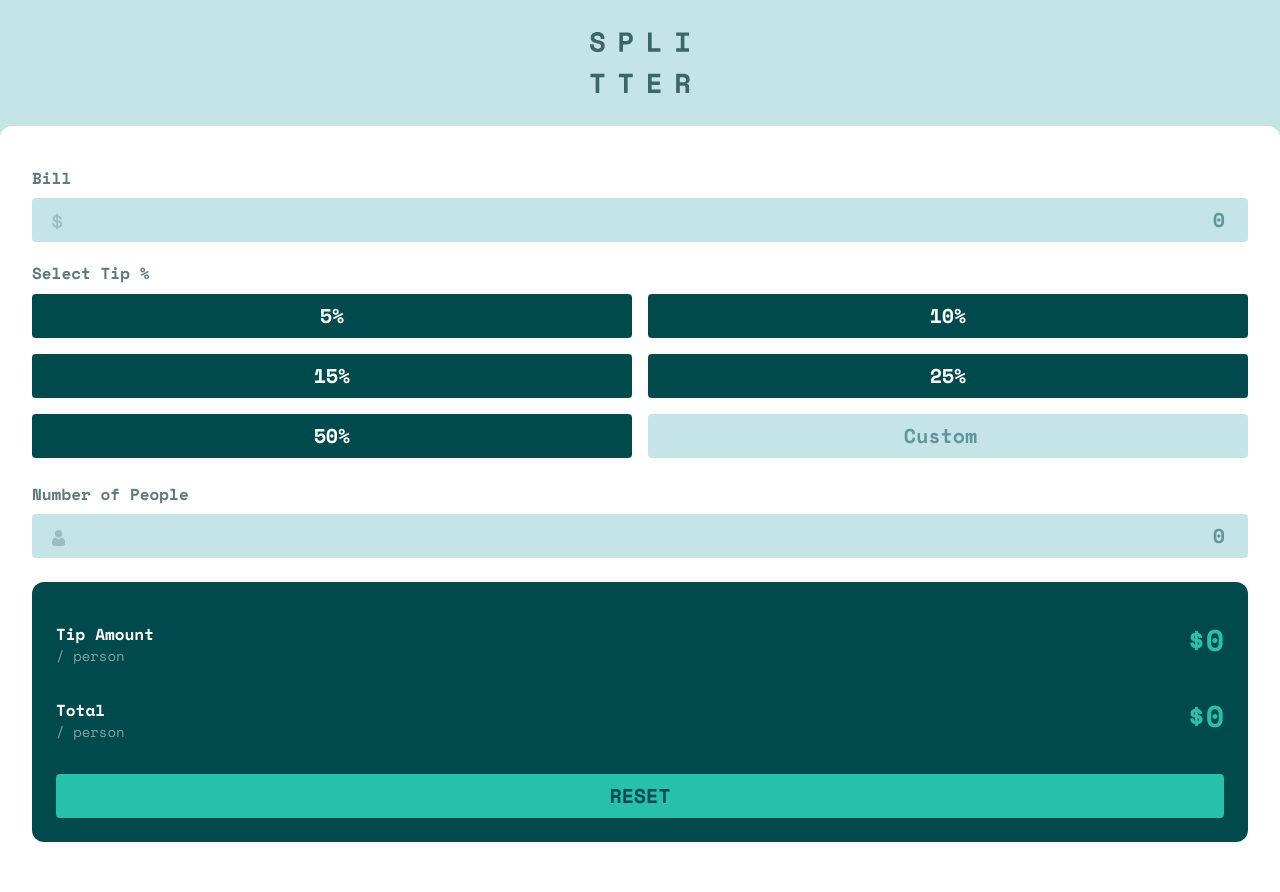
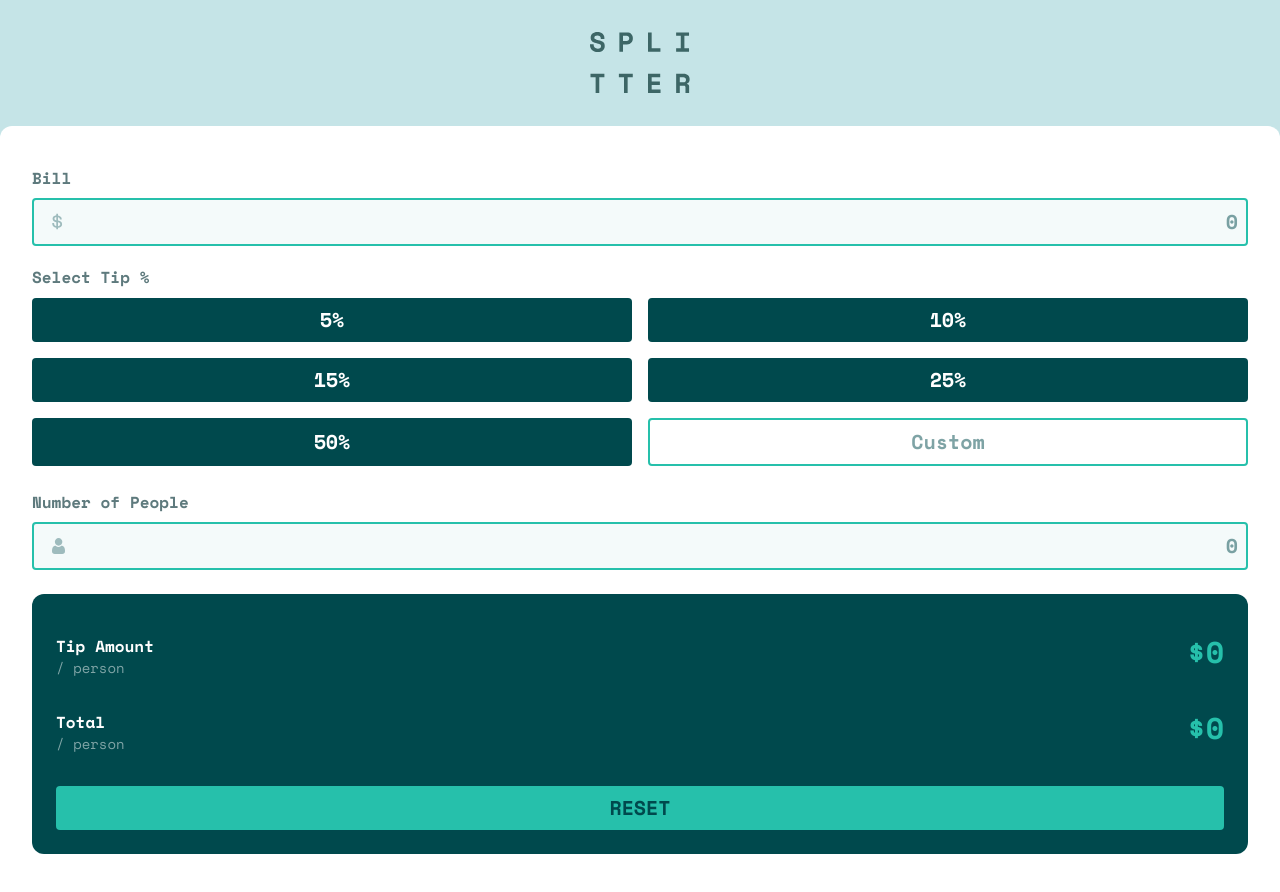
Before and after one commit to puyanwei/tip-calculator, a Next.js app: page / in a window 1280 px wide. Built offline with nearby package versions, Linux system fonts and the light colour scheme.

Commit message:
styling input boxes, remove up and down arrows for number input box

```diff
--- a/components/InputBox.tsx
+++ b/components/InputBox.tsx
@@ -2,6 +2,7 @@ import { DollarIcon } from "./icons/DollarIcon"
 import { PersonIcon } from "./icons/PersonIcon"
 
 interface InputBoxProps {
+  className?: string
   placeholder?: string
   type: string
   icon?: Icon
@@ -14,17 +15,17 @@ const iconMap = {
   people: <PersonIcon />,
 }
 
-export function InputBox({ placeholder, type, icon }: InputBoxProps) {
+export function InputBox({ placeholder, type, icon, className }: InputBoxProps) {
   const placeholderTextAlignment = placeholder === "Custom" ? "text-center" : "text-right"
   const placeholderTextColor = placeholder === "0" ? "placeholder:text-dark-cyan" : ""
   return (
     <div className="relative">
       <input
-        className={`rounded p-2 bg-gray-cyan-100 text-dark-cyan text-gray placeholder:text-dark-cyan placeholder:opacity-50 w-full ${placeholderTextAlignment} ${placeholderTextColor}`}
-        type="number"
+        className={`rounded p-2 bg-gray-cyan-50 border-2 border-cyan text-dark-cyan text-gray placeholder:text-dark-cyan placeholder:opacity-50 w-full ${placeholderTextAlignment} ${placeholderTextColor} ${className}`}
+        type={type}
         placeholder={placeholder}
       />
-      {icon && <span className="absolute bottom-3 left-5">{iconMap[icon]}</span>}
+      {icon && <span className="absolute bottom-4 left-5">{iconMap[icon]}</span>}
     </div>
   )
 }
--- a/containers/Calculator.tsx
+++ b/containers/Calculator.tsx
@@ -24,7 +24,7 @@ export function Calculator() {
               {tipPercentage}
             </Button>
           ))}
-          <InputBox type="number" placeholder="Custom" />
+          <InputBox className="bg-white" type="number" placeholder="Custom" />
         </div>
       </div>
 
--- a/styles/globals.css
+++ b/styles/globals.css
@@ -1,6 +1,16 @@
 @tailwind base;
 @tailwind components;
 @tailwind utilities;
+
+@layer base {
+  input[type="number"]::-webkit-outer-spin-button,
+  input[type="number"]::-webkit-inner-spin-button,
+  input[type="number"] {
+    -webkit-appearance: none;
+    margin: 0;
+    -moz-appearance: textfield !important;
+  }
+}
 
 html,
 body {
```
